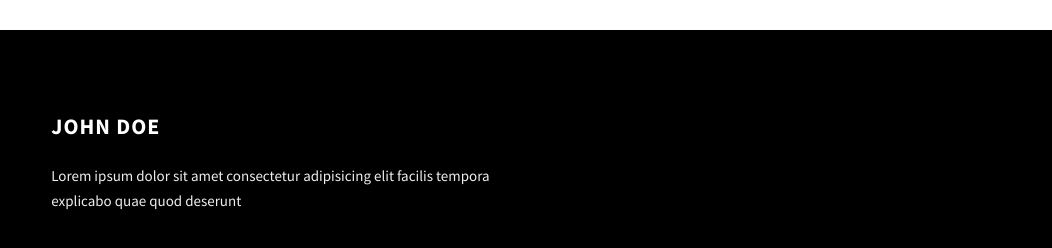
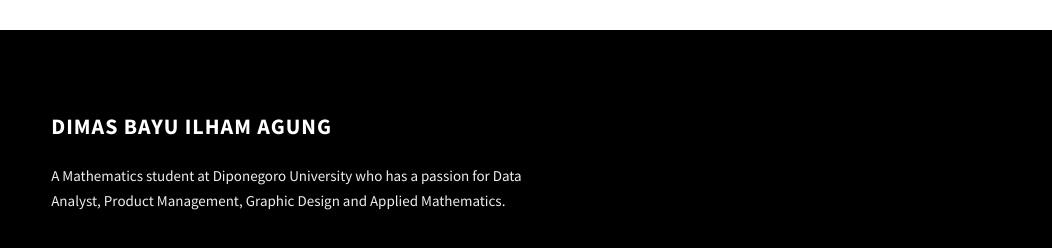
Before and after one commit to dmsbay/dmsbay.github.io, a website: page project-2.html in a window 1280 px wide. Shown: the part 2279-2527 px from the top of the page, 0-1052 px from the left. Drawn offline with Linux system fonts and the light colour scheme.

Commit message:
Update project-2.html

```diff
--- a/project-2.html
+++ b/project-2.html
@@ -209,10 +209,9 @@
             </div>
           </div>
           <div class="main-footer__row main-footer__row-2">
-            <h4 class="heading heading-sm text-lt">John Doe</h4>
+            <h4 class="heading heading-sm text-lt">Dimas Bayu Ilham Agung</h4>
             <p class="main-footer__short-desc">
-              Lorem ipsum dolor sit amet consectetur adipisicing elit facilis
-              tempora explicabo quae quod deserunt
+              A Mathematics student at Diponegoro University who has a passion for Data Analyst, Product Management, Graphic Design and Applied Mathematics.
             </p>
           </div>
         </div>
```
